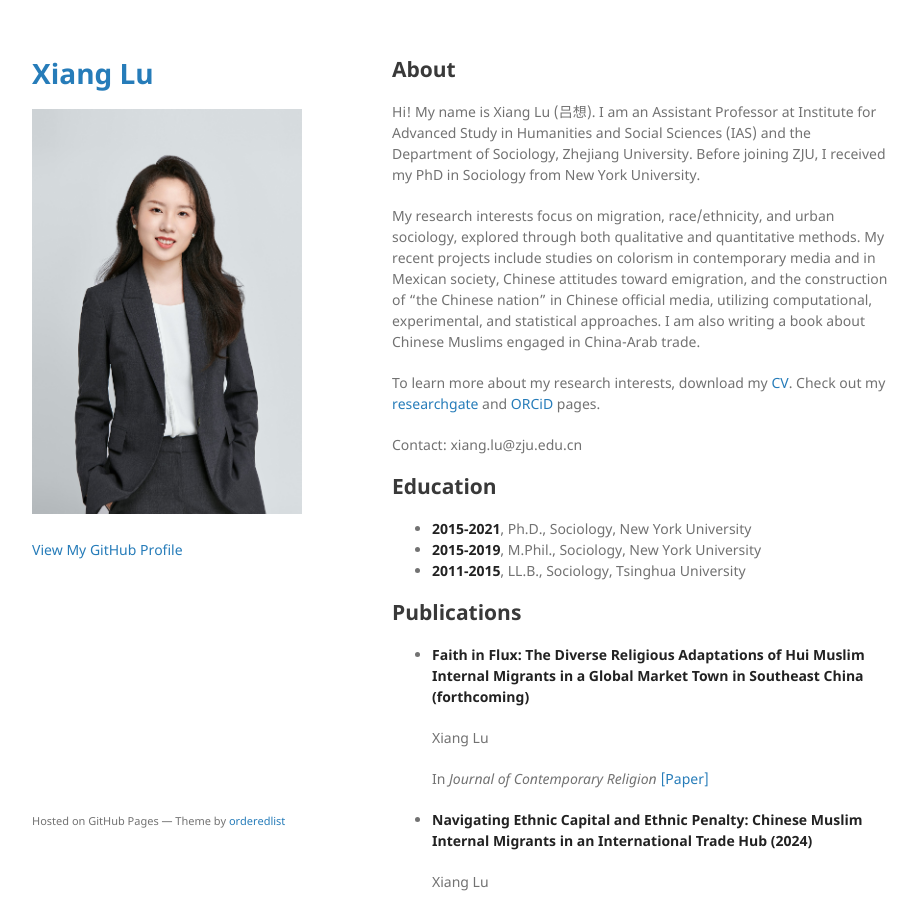
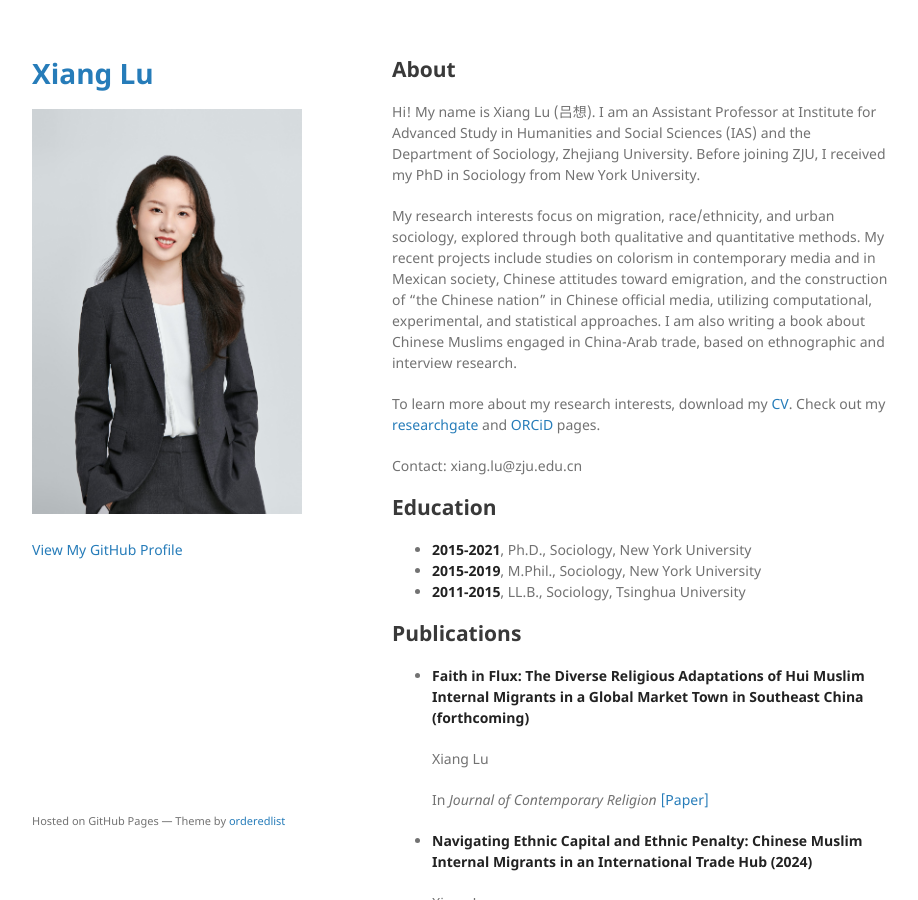
Before and after one commit to xianglusoc/xianglusoc.github.io, a Jekyll site: the page built from index.md, in a window 1280 px wide and 900 px high. Shown: the whole window, without its empty margins (178-1096 px from the left). Built offline with Jekyll 4.4.1, drawn with Linux system fonts in a browser that asks for light colours; our own code applies the rules of GitHub Pages for plain Markdown files; the repository's description, which GitHub fills in, is left out.

Commit message:
Update index.md

```diff
--- a/index.md
+++ b/index.md
@@ -1,7 +1,7 @@
 ## About
 Hi! My name is Xiang Lu (吕想). I am an Assistant Professor at Institute for Advanced Study in Humanities and Social Sciences (IAS) and the Department of Sociology, Zhejiang University. Before joining ZJU, I received my PhD in Sociology from New York University.
 
-My research interests focus on migration, race/ethnicity, and urban sociology, explored through both qualitative and quantitative methods. My recent projects include studies on colorism in contemporary media and in Mexican society, Chinese attitudes toward emigration, and the construction of "the Chinese nation" in Chinese official media, utilizing computational, experimental, and statistical approaches. I am also writing a book about Chinese Muslims engaged in China-Arab trade.
+My research interests focus on migration, race/ethnicity, and urban sociology, explored through both qualitative and quantitative methods. My recent projects include studies on colorism in contemporary media and in Mexican society, Chinese attitudes toward emigration, and the construction of "the Chinese nation" in Chinese official media, utilizing computational, experimental, and statistical approaches. I am also writing a book about Chinese Muslims engaged in China-Arab trade, based on ethnographic and interview research.
 
 To learn more about my research interests, download my [CV](./docs/Xiang Lu CV.pdf).
 Check out my [researchgate](https://www.researchgate.net/profile/Xiang-Lu-35) and [ORCiD](https://orcid.org/0000-0003-4781-1997) pages.
```
